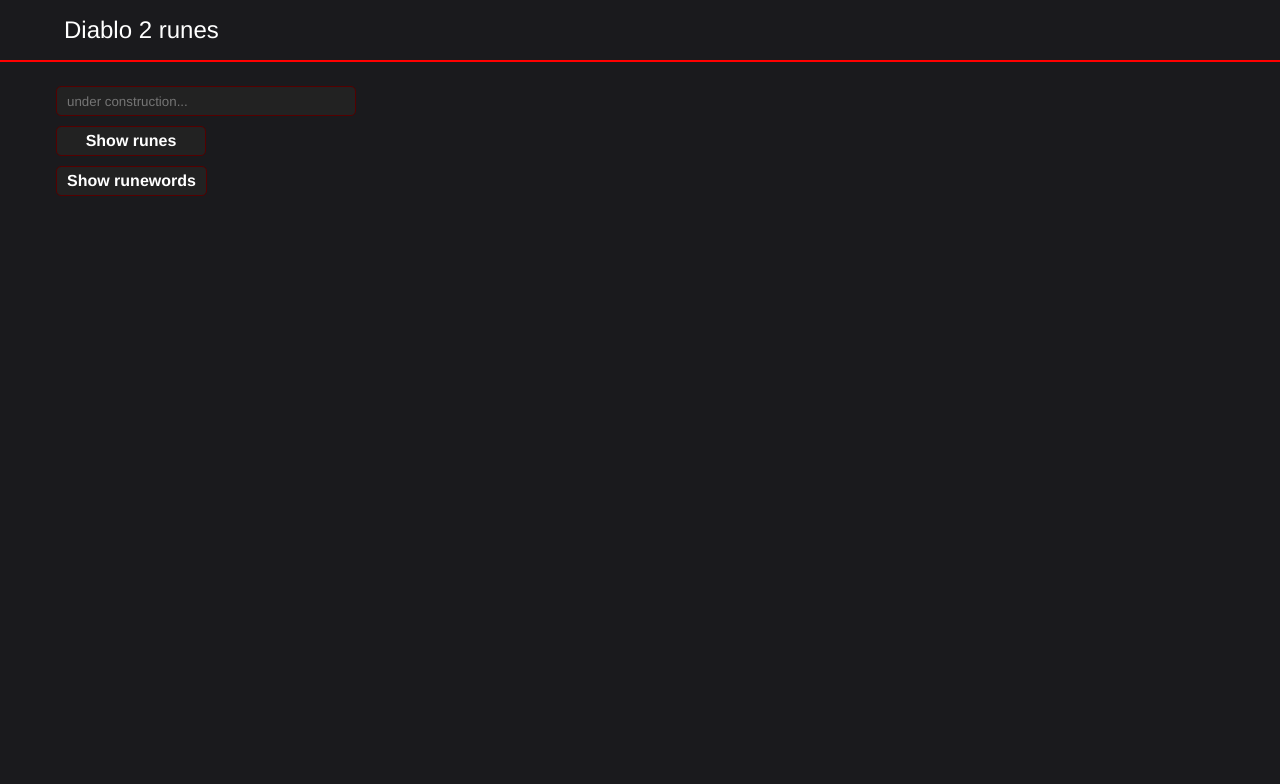
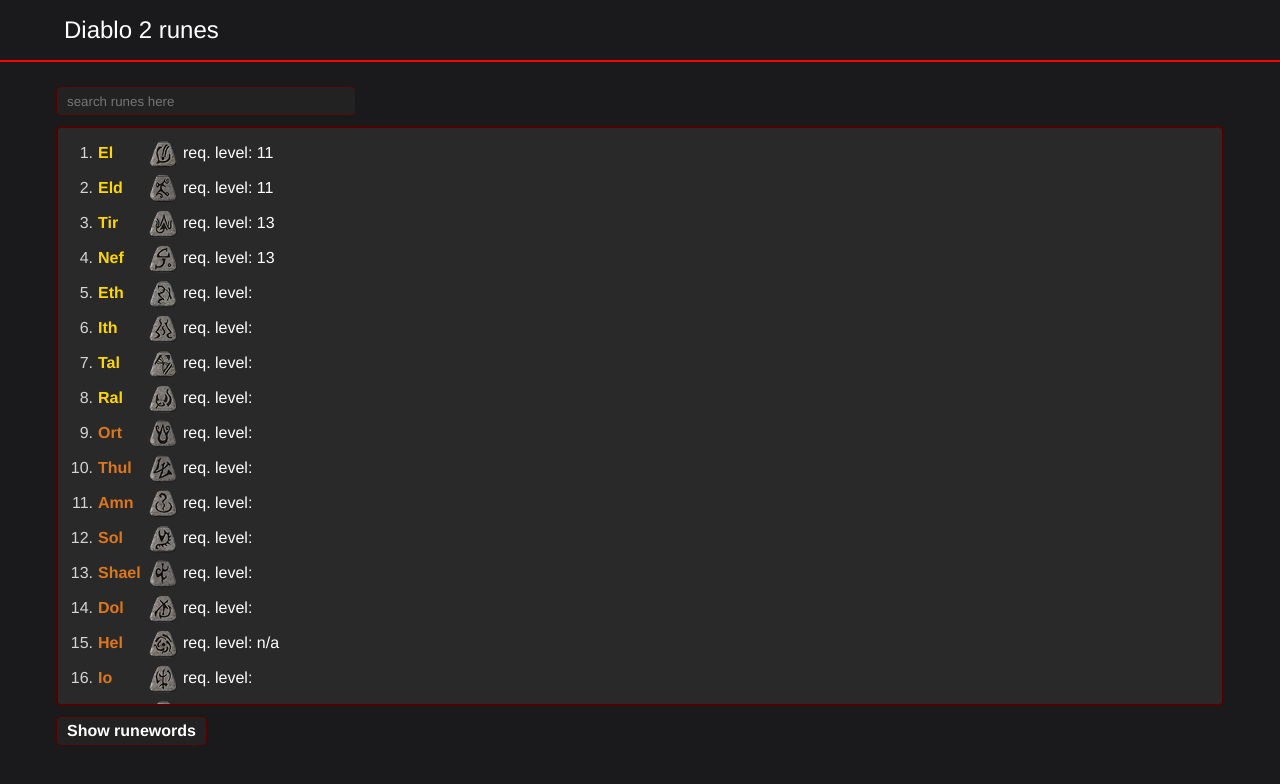
Before and after one commit to Bombamuerta/d2runes, a React (Create React App) app: page / in a window 1280 px wide. Shown: the top 784 px of the page. Built offline with nearby package versions, Linux system fonts and the light colour scheme.

Commit message:
search filter added

```diff
--- a/src/components/Main/index.jsx
+++ b/src/components/Main/index.jsx
@@ -1,7 +1,6 @@
 import React from 'react'
 import styled from 'styled-components/macro'
 
-import { RunesList } from '../RunesList'
 import { RuneWords } from '../RuneWords'
 import { Search } from '../Search'
 
@@ -16,7 +15,6 @@
   return (
     <MainContainer>
       <Search />
-      <RunesList />
       <RuneWords />
     </MainContainer>
   )
--- a/src/components/RunesList/index.jsx
+++ b/src/components/RunesList/index.jsx
@@ -1,9 +1,9 @@
-import React, { useState, Fragment } from 'react'
+import React from 'react'
 import styled from 'styled-components/macro'
 
 import { runes } from '../../data/runes'
 
-const RunesListInner = styled.ul`
+export const RunesListInner = styled.ul`
   color: #fff;
   display: ${({ isHidden }) => (isHidden ? 'none' : 'block')};
   background: #292929;
@@ -27,7 +27,7 @@
   }
 `
 
-const RuneItem = styled.li`
+export const RuneItem = styled.li`
   display: flex;
   align-items: center;
   cursor: pointer;
@@ -40,14 +40,14 @@
   }
 `
 
-const RuneNumber = styled.span`
+export const RuneNumber = styled.span`
   min-width: 25px;
   text-align: right;
   margin-right: 5px;
   opacity: 0.8;
 `
 
-const RuneTitle = styled.span`
+export const RuneTitle = styled.span`
   text-transform: capitalize;
   font-weight: 700;
   min-width: 45px;
@@ -64,103 +64,16 @@
     }
   }};
 `
-const RuneImg = styled.img`
+export const RuneImg = styled.img`
   width: 30px;
   height: 30px;
   margin: 0 5px;
 `
-const LevelReq = styled.span``
-
-const Box = styled.div`
-  display: flex;
-  margin-bottom: 10px;
-  position: relative;
-`
-
-const ToggleButton = styled.button`
-  min-width: 150px;
-  padding: 5px 10px;
-  height: 30px;
-  border: 1px solid #550000;
-  border-radius: 5px;
-  color: #fff;
-  font-weight: 700;
-  margin-right: 10px;
-  background: #222222;
-`
-
-const Legend = styled.div`
-  position: absolute;
-  background: #222222;
-  right: 0;
-  padding: 5px 10px;
-  border: 1px solid #550000;
-  border-radius: 5px;
-  color: #fff;
-  display: ${({ isHidden }) => (isHidden ? 'none' : 'block')};
-  z-index: 10;
-`
-
-const LegendColor = styled.div`
-  width: 20px;
-  height: 20px;
-  margin-right: 5px;
-  background: ${({ isNormal, isNightmare, isHell }) => {
-    switch (true) {
-      case isNormal:
-        return 'gold'
-      case isNightmare:
-        return '#de771c'
-      case isHell:
-        return '#e84816'
-      default:
-        return '#000'
-    }
-  }};
-`
-
-const LegendItem = styled.div`
-  display: flex;
-  align-items: center;
-  :not(:last-child) {
-    margin-bottom: 5px;
-  }
-`
-
-const LegendTitle = styled.div`
-  margin-bottom: 5px;
-`
+export const LevelReq = styled.span``
 
 export const RunesList = () => {
-  const [toggleList, setToggleList] = useState(true)
-
-  const handleToggle = () => {
-    setToggleList(!toggleList)
-  }
-
   return (
-    <Fragment>
-      <Box>
-        <ToggleButton onClick={handleToggle}>
-          {toggleList ? 'Show runes' : 'Hide runes'}
-        </ToggleButton>
-        <Legend isHidden={toggleList}>
-          <LegendTitle>Countess drop: </LegendTitle>
-          <LegendItem>
-            <LegendColor isNormal />
-            <span> - Normal</span>
-          </LegendItem>
-          <LegendItem>
-            <LegendColor isNightmare />
-            <span> - Nightmare</span>
-          </LegendItem>
-          <LegendItem>
-            <LegendColor isHell />
-            <span> - Hell</span>
-          </LegendItem>
-        </Legend>
-      </Box>
-      <RunesListInner isHidden={toggleList}>
+    <RunesListInner>
       {runes.map((item) => (
         <RuneItem key={item.id}>
           <RuneNumber>{item.id}.</RuneNumber>
@@ -179,6 +92,5 @@
         </RuneItem>
       ))}
     </RunesListInner>
-    </Fragment>
   )
 }
--- a/src/components/Search/index.jsx
+++ b/src/components/Search/index.jsx
@@ -1,5 +1,21 @@
-import React from 'react'
+import React, { useState } from 'react'
 import styled from 'styled-components/macro'
+import { runes } from '../../data/runes'
+
+// import { RunesList } from '../RunesList'
+import { RuneWords } from '../RuneWords'
+
+import {
+  RuneItem,
+  RuneTitle,
+  RuneNumber,
+  LevelReq,
+  RuneImg,
+  RunesListInner,
+} from '../RunesList'
+// import { runes } from '../../data/runes'
+
+// import { RuneItem } from '../RunesList'
 
 const SearchInput = styled.input`
   width: 300px;
@@ -20,28 +36,64 @@
   position: relative;
 `
 
-const SearchResult = styled.div`
-  width: 100%;
-  position: absolute;
-  top: 30px;
-  left: 0;
-  border: 1px solid #550000;
-  border-top: 0;
-  height: 100px;
-  z-index: 10;
-  background: #222222;
-  /* disabled */
-  display: none;
+// const SearchResult = styled.div`
+//   width: 300px;
+//   position: absolute;
+//   top: 30px;
+//   left: 0;
+//   border: 1px solid #550000;
+//   border-top: 0;
+//   z-index: 10;
+//   background: #222222;
 
-`
+//   display: ${({ isHidden }) => (isHidden ? 'none' : 'block')};
+// `
+
 export const Search = () => {
+  const [runeName, setRuneName] = useState('')
+
+  const handleSearch = (e) => {
+    setRuneName(e.target.value)
+  }
+
   return (
     <SearchWrapper>
       <SearchInput
-        placeholder='under construction...'
-        onChange={() => alert('I SAID UNDER CONSTRUCTION!!!')}
+        type='text'
+        placeholder='search runes here'
+        onChange={handleSearch}
+        value={runeName}
+        autoComplete='off'
       />
-    <SearchResult />
+      <RunesListInner>
+        {runes
+          .filter((rune) => {
+            if (runeName === '') {
+              return rune
+            } else if (rune.title.startsWith(runeName)) {
+              return rune
+            }
+          })
+          .map((item) => {
+            return (
+              <RuneItem key={item.id}>
+                <RuneNumber>{item.id}.</RuneNumber>
+                <RuneTitle
+                  isNormal={item.difficulty === 'normal'}
+                  isNightmare={item.difficulty === 'nightmare'}
+                  isHell={item.difficulty === 'hell'}
+                >
+                  {item.title}
+                </RuneTitle>
+                <RuneImg src={`/images/${item.img}`} alt={item.title}></RuneImg>
+                <LevelReq>
+                  <span>req. level: </span>
+                  <span>{item.req}</span>
+                </LevelReq>
+              </RuneItem>
+            )
+          })}
+      </RunesListInner>
     </SearchWrapper>
   )
 }
```
Also changed, not shown: src/components/Legend/index.jsx (added, +64 -0 lines), src/components/ToggleButton/index.jsx (added, +28 -0 lines), public/manifest.json. Lines whose indentation alone changed are shown as unchanged.
